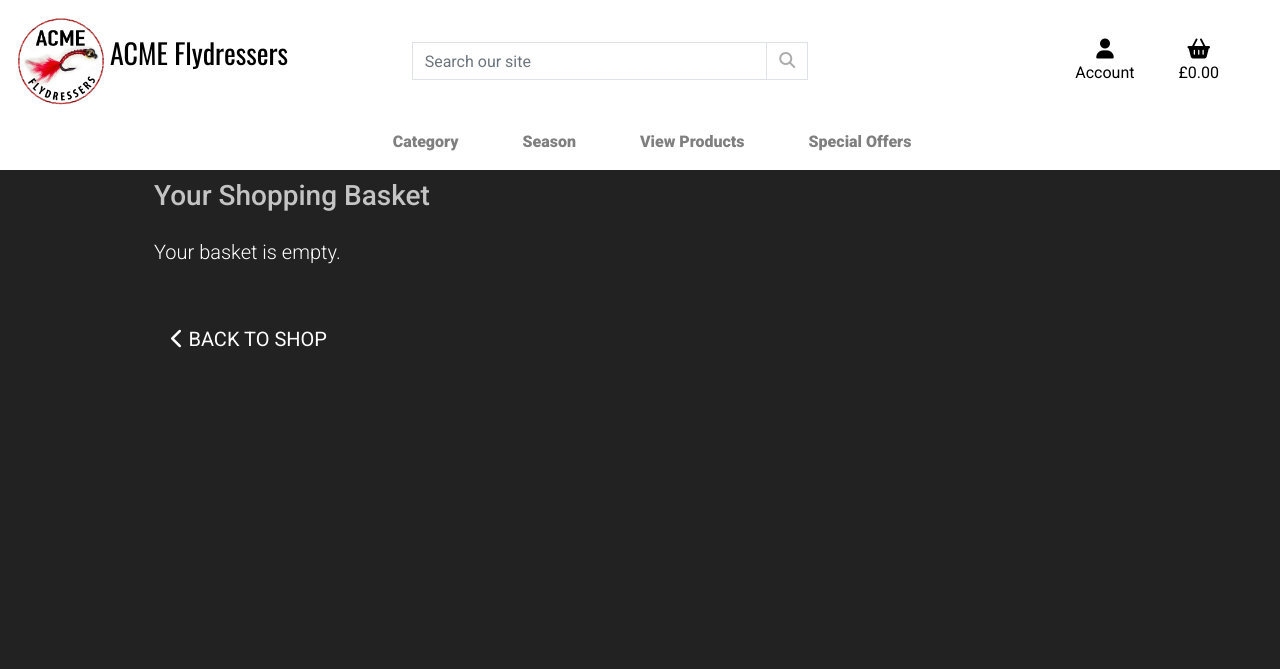
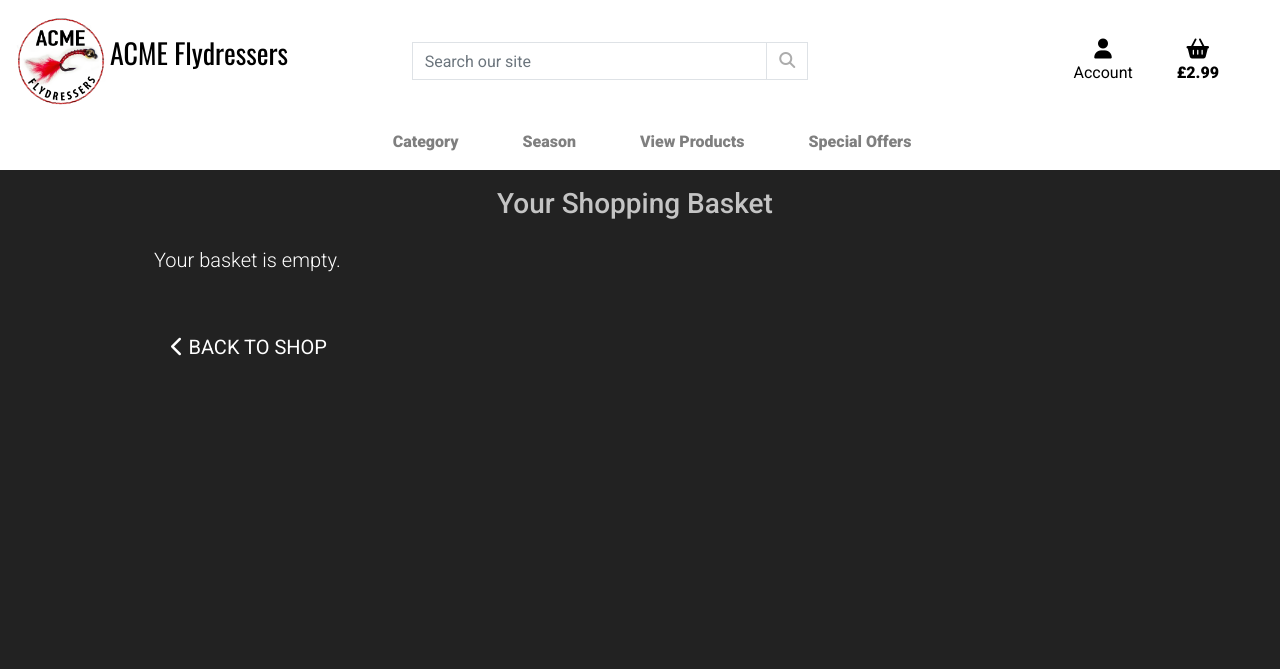
Before and after one commit to wendybovill/acme-flyfishers, a Django app: page /basket/ in a window 1280 px wide. Shown: the top 669 px of the page. Run offline with Django 3.2, Linux system fonts and the light colour scheme; some libraries are stand-ins or nearby versions.

Commit message:
basket updating, deleting and postage calculations etc completed

```diff
--- a/basket/contexts.py
+++ b/basket/contexts.py
@@ -22,7 +22,13 @@ def basket_contents(request):
             'product': product,
         })
 
-    delivery = subtotal * Decimal(settings.STANDARD_DELIVERY_PERCENTAGE / 100)
+    ukmail = Decimal(2.99)
+
+    subdelivery = subtotal * Decimal(settings.STANDARD_DELIVERY_PERCENTAGE / 100)
+
+    ukdelivery = ukmail + subdelivery
+
+    delivery = ukdelivery
 
     total = delivery + subtotal
 
--- a/basket/templates/basket/basket.html
+++ b/basket/templates/basket/basket.html
@@ -17,12 +17,12 @@
 
 <main class="main">
     {% block content %}
-    <section id="productsection">
+    <section id="productsection" class="center">
         <div class="container mb-2">
             <div class="row">
                 <div class="col">
 
-                    <h2 class="logo-font mb-4">Your Shopping Basket</h2>
+                    <h2 class="logo-font mb-4 text-center my-2">Your Shopping Basket</h2>
 
                 </div>
             </div>
@@ -58,11 +58,6 @@
                                 {% include "basket/product-quantity-form.html" %}
                             </div>
                         </div>
-                        <div class="row">
-                            <div class="col">
-                                <hr>
-                            </div>
-                        </div>
                         {% endfor %}
                         <div class="btt-button shadow-sm rounded-0">
                             <a class="d-flex h-100 button-top">
@@ -81,7 +76,6 @@
                                     <th scope="col">Subtotal</th>
                                 </tr>
                             </thead>
-
                             {% for item in basket_items %}
                             <tr>
                                 <td class="p-3 w-25">
@@ -100,7 +94,6 @@
                                     <p class="my-0 text-white">£{{ item.product.price | subtotal_sum:item.quantity }}</p>
                                 </td>
                             </tr>
-                            <hr>
                             {% endfor %}
                             <tr>
                                 <td colspan="5" class="pt-5 text-right">
@@ -133,11 +126,6 @@
 {% block postloadjs %}
 {{ block.super }}
 <script type="text/javascript">
-    $('.btt-link').click(function(e) {
-        window.scrollTo(0, 0)
-    })
-
-
     // Update quantity on click
     $('.update-link').click(function(e) {
 
@@ -153,7 +141,7 @@
 
         var csrfToken = "{{ csrf_token }}";
         var itemId = $(this).attr('id').split('delete_')[1];
-        var url = `/basket/delete/${itemId}/`;
+        var url = `/basket/delete_from_basket/${itemId}/`;
         var data = {
             'csrfmiddlewaretoken': csrfToken
         };
@@ -168,5 +156,6 @@
         window.scrollTo(0, 0)
     })
 </script>
+
 {% include 'shop/includes/script_product_add_quantity_update.html' %}
 {% endblock %}
--- a/basket/templates/basket/product-quantity-form.html
+++ b/basket/templates/basket/product-quantity-form.html
@@ -3,7 +3,7 @@
     <div class="form-group">
         <div class="input-group">
             <div class="input-group-prepend">
-                <button class="decrement-qty btn btn-sm btn-black rounded-0 text-white" data-item_id="{{ item.item_id }}" id="decrement-qty_{{ item.item_id }}">
+                <button class="decrement-qty btn btn-sm qty-btn rounded-0 text-white" data-item_id="{{ item.item_id }}" id="decrement-qty_{{ item.item_id }}">
                     <span>
                         <i class="fas fa-minus fa-sm"></i>
                     </span>
@@ -11,7 +11,7 @@
             </div>
             <input class="form-control form-control-sm qty_input" type="number" name="quantity" value="{{ item.quantity }}" min="1" max="99" data-item_id="{{ item.item_id }}" id="id_qty_{{ item.item_id }}">
             <div class="input-group-append">
-                <button class="increment-qty btn btn-sm btn-black rounded-0" data-item_id="{{ item.item_id }}" id="increment-qty_{{ item.item_id }}">
+                <button class="increment-qty btn btn-sm qty-btn rounded-0" data-item_id="{{ item.item_id }}" id="increment-qty_{{ item.item_id }}">
                     <span>
                         <i class="fas fa-plus fa-sm"></i>
                     </span>
--- a/shop/views.py
+++ b/shop/views.py
@@ -9,7 +9,7 @@ from .models import Product, Category, Slide, Season
 
 
 def shop(request):
-    """ A view to show all products, including sorting and search queries """
+    """ All product view with sorting and filters """
 
     products = Product.objects.all()
     query = None
@@ -63,8 +63,7 @@ def shop(request):
                                "You didn't enter any search criteria!")
                 return redirect(reverse('shop'))
 
-            queries = Q(name__icontains=query) | Q(
-                description__icontains=query)
+            queries = Q(name__icontains=query) | Q(description__icontains=query)
             products = products.filter(queries)
 
     current_sorting = f'{sort}_{direction}'
--- a/templates/includes/mobile-navigation.html
+++ b/templates/includes/mobile-navigation.html
@@ -37,11 +37,11 @@
     </div>
 </li>
 <li class="list-inline-item">
-    <a class="{% if grand_total %}text-primary font-weight-bold{% else %}text-black{% endif %} nav-link d-block d-lg-none" href="">
+    <a class="{% if otal %}text-primary font-weight-bold{% else %}text-black{% endif %} nav-link d-block d-lg-none" href="">
         <div class="text-center">
             <div><i class="fas fa-shopping-basket fa-lg"></i></div>
             <p class="my-0">
-                {% if grand_total %} ${{ grand_total|floatformat:2 }} {% else %} $0.00 {% endif %}
+                {% if total %} £{{ total|floatformat:2 }} {% else %} £0.00 {% endif %}
             </p>
         </div>
     </a>
```
Also changed, not shown: basket/templates/basket/basket-buttons.html (+12 -0 lines), basket/templates/basket/total-in-basket.html (+7 -3 lines).
